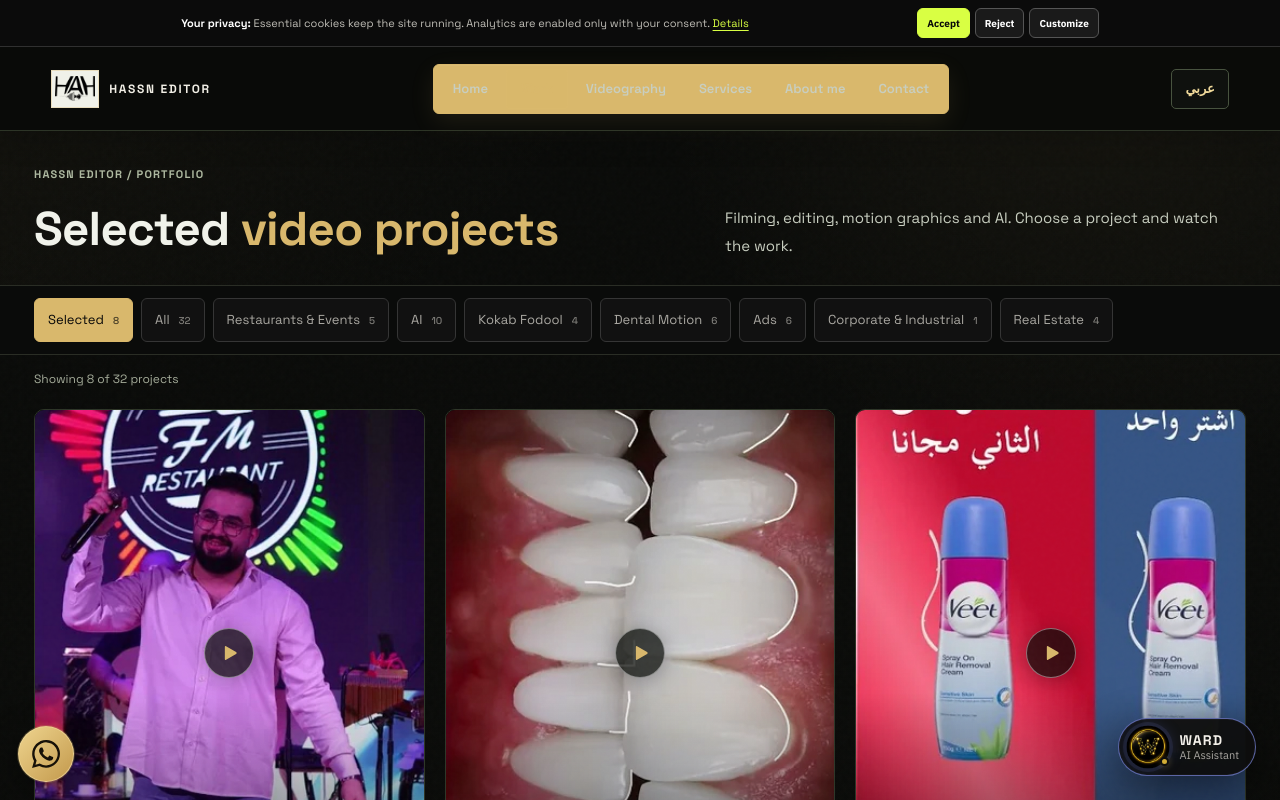
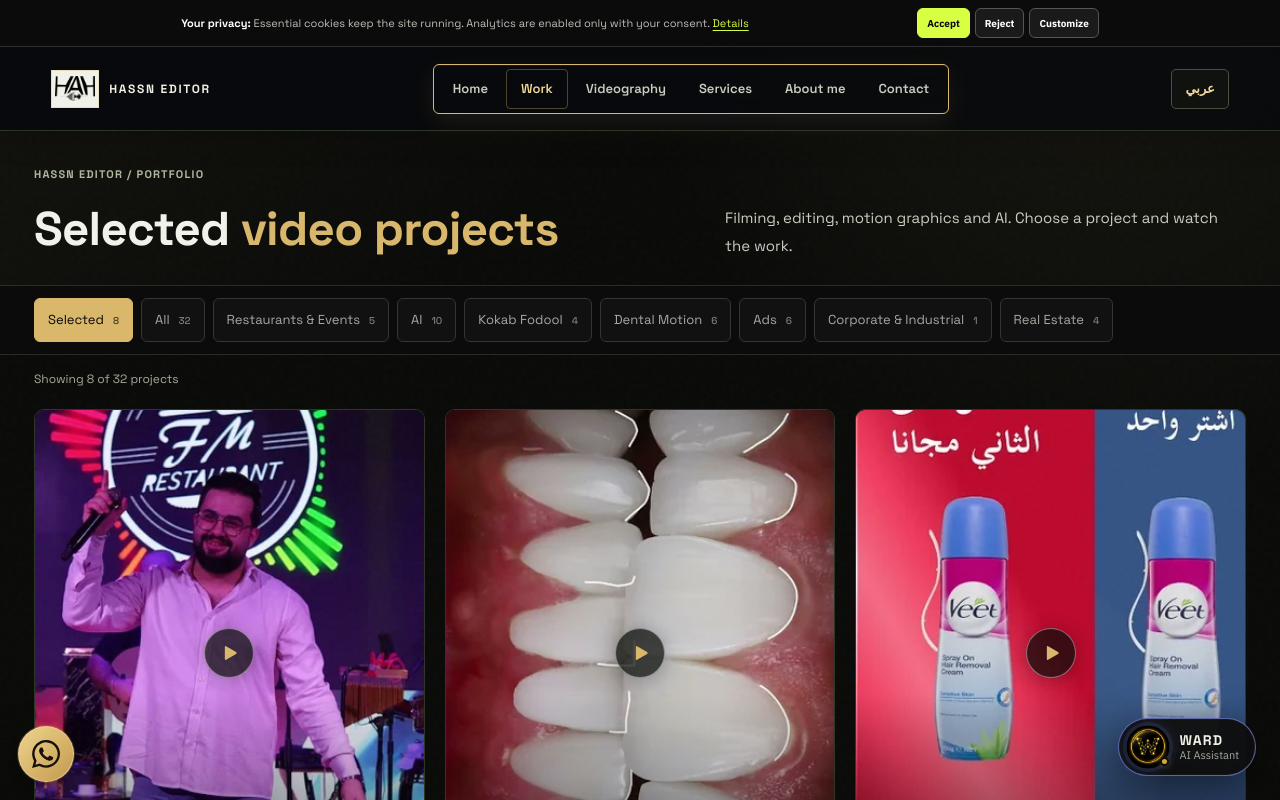
Before and after one commit to hassneditor2020-blip/hassneditor2020-blip.github.io, a Next.js app in the folder site/: page /en/works in a window 1280 px wide. Shown: the top 800 px of the page. Built offline with nearby package versions, Linux system fonts and the light colour scheme.

Commit message:
Keep header color stable with gold tab indicator

```diff
--- a/site/app/subpages-midnight-gold.css
+++ b/site/app/subpages-midnight-gold.css
@@ -261,3 +261,51 @@ body:has(.site:not(.home-page)) .floating-whatsapp:hover {
   .site:not(.home-page) :is(.service-card,.work-card,.pricing-card,.guides-grid a,.industries-grid article,.guide-related-projects a,.project-related-showcase a,.service-directory a) { transition:none; }
   .site:not(.home-page) :is(.service-card,.work-card,.pricing-card,.guides-grid a,.industries-grid article,.guide-related-projects a,.project-related-showcase a,.service-directory a):hover { transform:none; }
 }
+
+/* Unified header behavior: one stable Midnight Gold surface, subtle tab indicator only. */
+.site:not(.home-page) .unified-header,
+.site:not(.home-page) .unified-header:hover,
+.site:not(.home-page) .unified-header:focus-within,
+.site:not(.home-page) .unified-header.is-scrolled {
+  background: rgba(8, 10, 13, .78);
+  background-color: rgba(8, 10, 13, .78);
+  transition: none;
+}
+.site:not(.home-page) .unified-header .site-nav { background-color: transparent; }
+.site:not(.home-page) .unified-header .site-nav a {
+  position: relative;
+  background: transparent;
+  transition: color .25s ease;
+}
+.site:not(.home-page) .unified-header .site-nav a::after {
+  content: "";
+  position: absolute;
+  inset-inline: 50%;
+  bottom: 4px;
+  height: 2px;
+  border-radius: 99px;
+  background: #d9b86c;
+  box-shadow: 0 0 10px rgba(217,184,108,.45);
+  transform: translateX(-50%) scaleX(0);
+  transform-origin: center;
+  transition: transform .28s ease;
+}
+.site:not(.home-page) .unified-header .site-nav a:hover::after,
+.site:not(.home-page) .unified-header .site-nav a[aria-current="page"]::after,
+.site:not(.home-page) .unified-header .site-nav a:focus-visible::after { transform: translateX(-50%) scaleX(1); }
+.site:not(.home-page) .unified-header .site-nav a[aria-current="page"] {
+  color: #f0d99a;
+  background: transparent;
+}
+@media (max-width: 700px) {
+  .site:not(.home-page) .unified-header .site-nav.open,
+  .site:not(.home-page) .unified-header .site-nav.open:hover,
+  .site:not(.home-page) .unified-header .site-nav.open:focus-within {
+    background: rgba(8, 10, 13, .78);
+    background-color: rgba(8, 10, 13, .78);
+  }
+  .site:not(.home-page) .unified-header .site-nav a::after { bottom: 3px; }
+}
+@media (prefers-reduced-motion: reduce) {
+  .site:not(.home-page) .unified-header .site-nav a::after { transition: none; }
+}
```
Also changed, not shown: site/app/home-cinematic.css (+31 -0 lines), 1298 other files (tests, documents, lock files or other folders).
